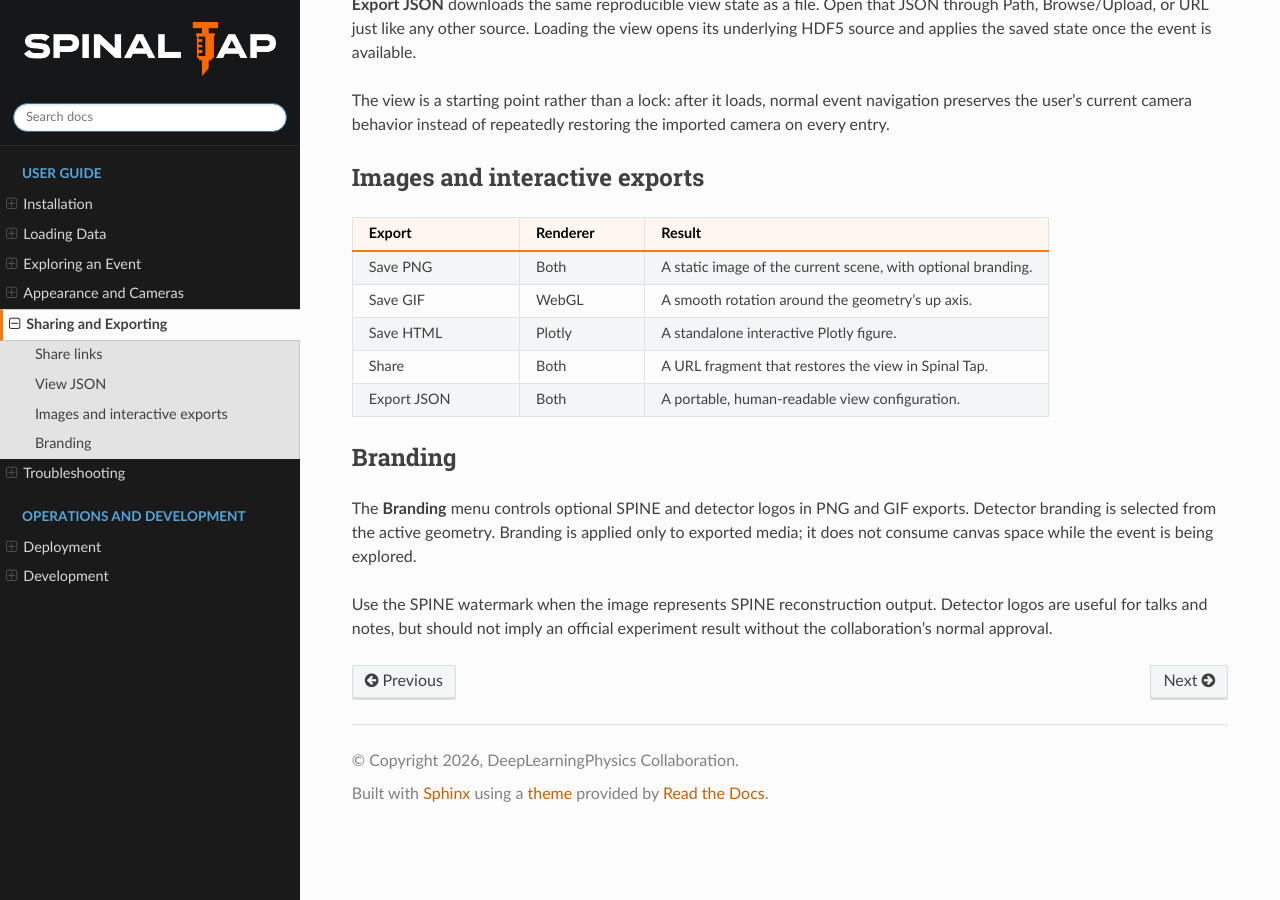
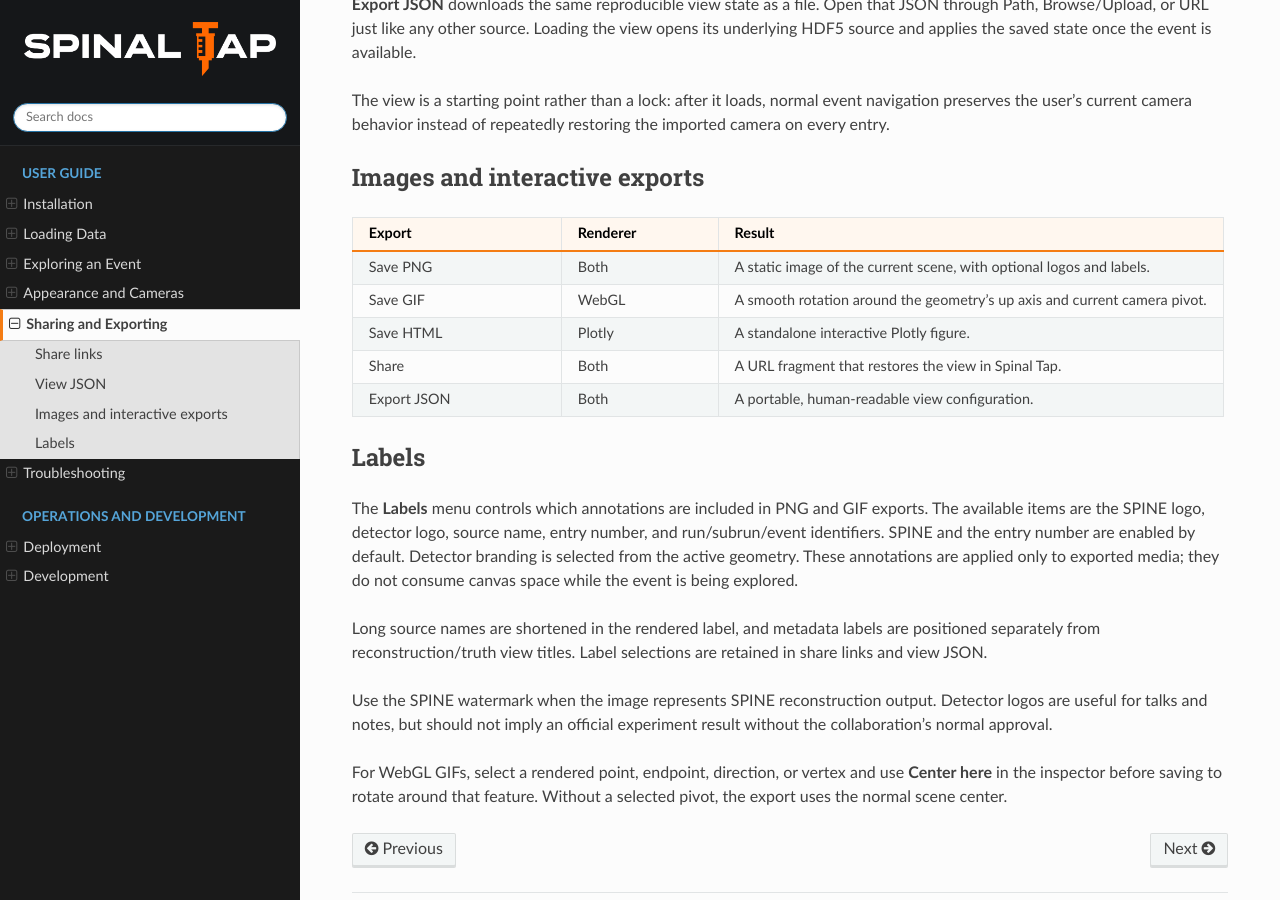
Before and after one commit to DeepLearnPhysics/spinal-tap, a Sphinx documentation site: the page built from docs/source/sharing.rst, in a window 1280 px wide and 900 px high, scrolled down 447 px. Built offline with Sphinx 7.4.7 and the Read the Docs theme 3.1.0, drawn with Linux system fonts in a browser that asks for light colours.

```diff
--- a/docs/source/sharing.rst
+++ b/docs/source/sharing.rst
@@ -37,10 +37,11 @@ Images and interactive exports
      - Result
    * - Save PNG
      - Both
-     - A static image of the current scene, with optional branding.
+     - A static image of the current scene, with optional logos and labels.
    * - Save GIF
      - WebGL
-     - A smooth rotation around the geometry's up axis.
+     - A smooth rotation around the geometry's up axis and current camera
+       pivot.
    * - Save HTML
      - Plotly
      - A standalone interactive Plotly figure.
@@ -51,14 +52,24 @@ Images and interactive exports
      - Both
      - A portable, human-readable view configuration.
 
-Branding
---------
+Labels
+------
 
-The **Branding** menu controls optional SPINE and detector logos in PNG and GIF
-exports. Detector branding is selected from the active geometry. Branding is
-applied only to exported media; it does not consume canvas space while the
-event is being explored.
+The **Labels** menu controls which annotations are included in PNG and GIF
+exports. The available items are the SPINE logo, detector logo, source name,
+entry number, and run/subrun/event identifiers. SPINE and the entry number are
+enabled by default. Detector branding is selected from the active geometry.
+These annotations are applied only to exported media; they do not consume
+canvas space while the event is being explored.
+
+Long source names are shortened in the rendered label, and metadata labels are
+positioned separately from reconstruction/truth view titles. Label selections
+are retained in share links and view JSON.
 
 Use the SPINE watermark when the image represents SPINE reconstruction output.
 Detector logos are useful for talks and notes, but should not imply an official
 experiment result without the collaboration's normal approval.
+
+For WebGL GIFs, select a rendered point, endpoint, direction, or vertex and use
+**Center here** in the inspector before saving to rotate around that feature.
+Without a selected pivot, the export uses the normal scene center.
--- a/src/spinal_tap/version.py
+++ b/src/spinal_tap/version.py
@@ -1,3 +1,3 @@
 """Module which stores the current software version."""
 
-__version__ = "1.0.3"
+__version__ = "1.1.0"
```
Also changed, not shown: CHANGELOG.md (+14 -0 lines), docs/source/display.rst (+17 -6 lines), docs/source/index.rst (+4 -3 lines).
